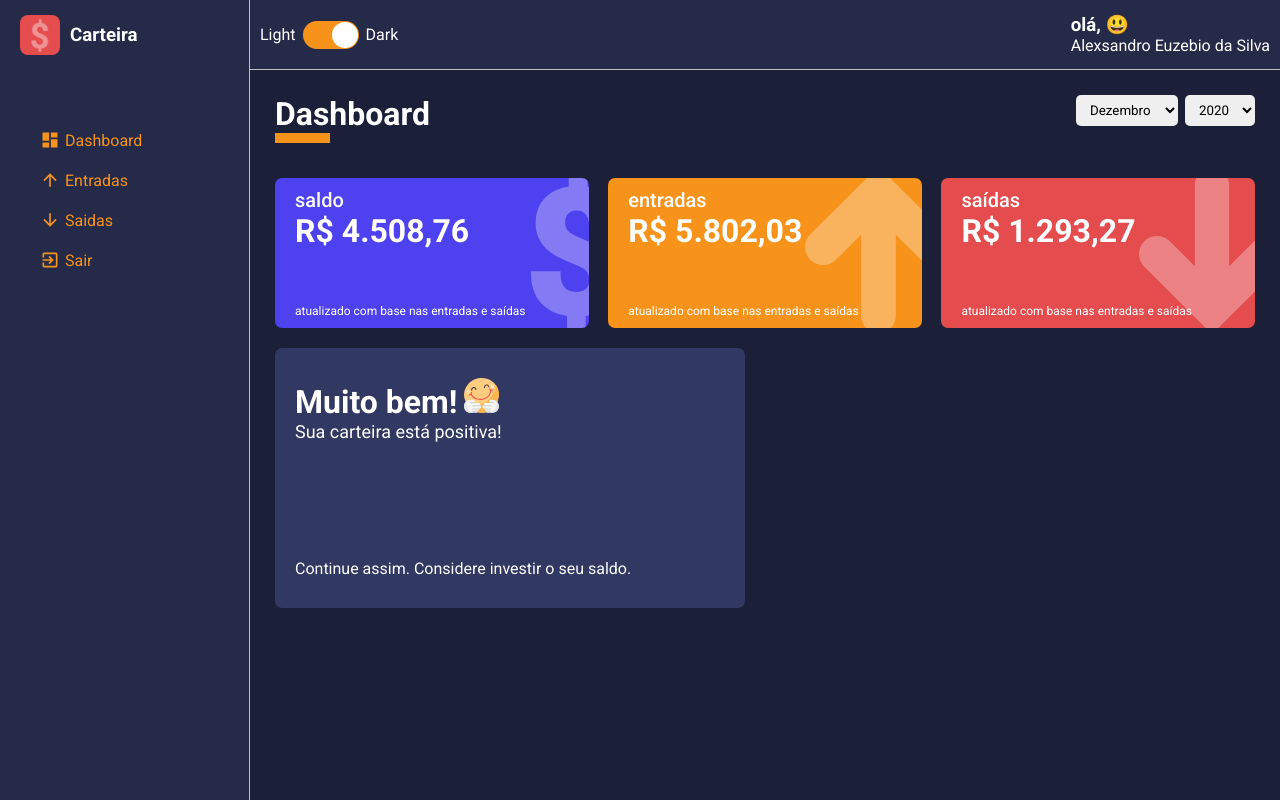
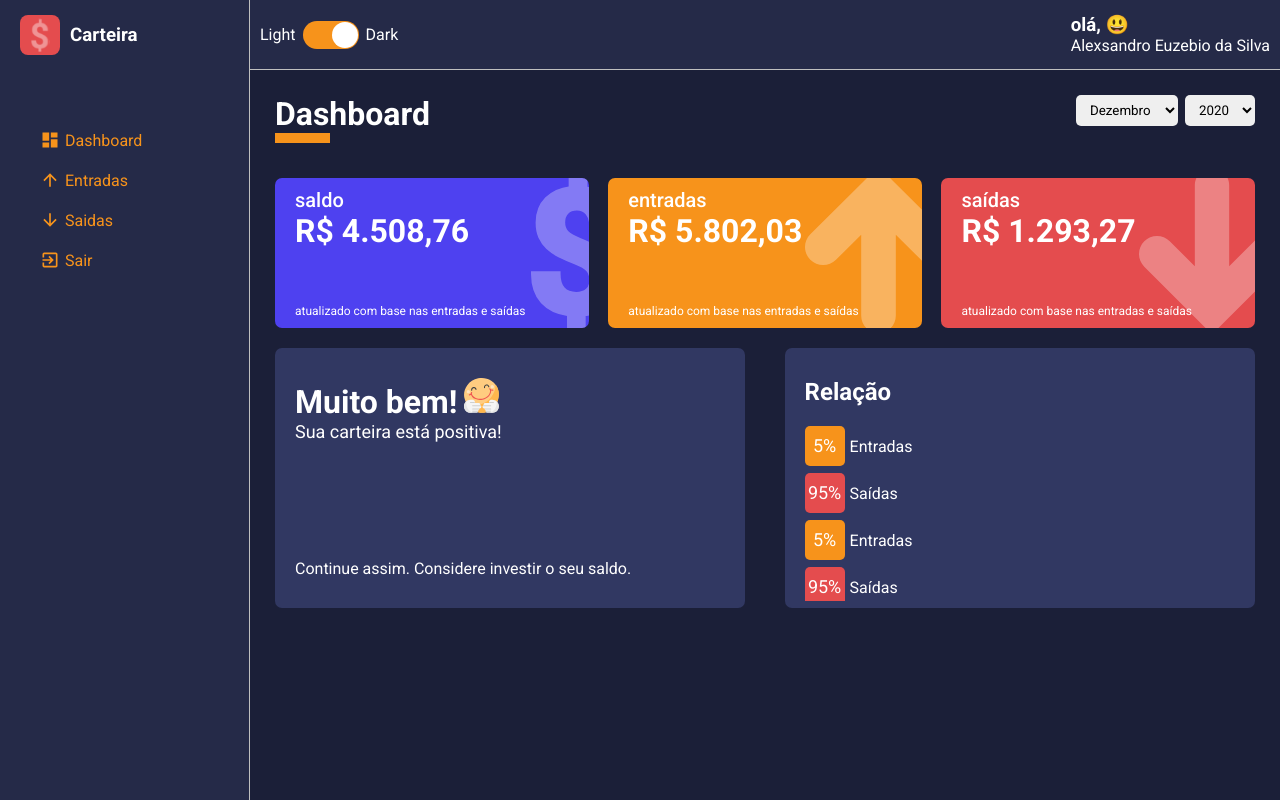
Before and after one commit to AlexsandroProjetosOficial/carteira, a React (Create React App) app: page /dashboard in a window 1280 px wide. Built offline with nearby package versions, Linux system fonts and the light colour scheme.

Commit message:
Criando o visual do gráfico de pizza.

```diff
--- a/package.json
+++ b/package.json
@@ -10,6 +10,7 @@
         "@types/node": "^12.0.0",
         "@types/react": "^17.0.0",
         "@types/react-dom": "^17.0.0",
+        "@types/recharts": "^1.8.18",
         "react": "^17.0.1",
         "react-countup": "^4.3.3",
         "react-dom": "^17.0.1",
@@ -17,6 +18,7 @@
         "react-router-dom": "^5.2.0",
         "react-scripts": "4.0.1",
         "react-switch": "^5.0.1",
+        "recharts": "^1.8.5",
         "styled-components": "^5.2.1",
         "typescript": "^4.0.3",
         "uuidv4": "^6.2.6",
--- /dev/null
+++ b/src/components/PieChart/index.tsx
@@ -0,0 +1,66 @@
+import React from 'react';
+// import {
+//     PieChart,
+//     Pie,
+//     ResponsiveContainer
+// } from 'recharts';
+import {
+    Container,
+    SideLeft,
+    LegendContainer,
+    Legend,
+    SideRight
+} from './styles';
+
+const PieChart: React.FC = () => (
+    <Container>
+        <SideLeft>
+            <h2>Relação</h2>
+            <LegendContainer>
+                <Legend color="#F7931B">
+                    <div>5%</div>
+                    <span>Entradas</span>
+                </Legend>
+
+                <Legend color="#E44C4E">
+                    <div>95%</div>
+                    <span>Saídas</span>
+                </Legend>
+                <Legend color="#F7931B">
+                    <div>5%</div>
+                    <span>Entradas</span>
+                </Legend>
+
+                <Legend color="#E44C4E">
+                    <div>95%</div>
+                    <span>Saídas</span>
+                </Legend>
+                <Legend color="#F7931B">
+                    <div>5%</div>
+                    <span>Entradas</span>
+                </Legend>
+
+                <Legend color="#E44C4E">
+                    <div>95%</div>
+                    <span>Saídas</span>
+                </Legend>
+            </LegendContainer>
+        </SideLeft>
+
+        <SideRight>
+            {/* <ResponsiveContainer>
+                <PieChart>
+                    <Pie
+                        data = {[]}
+                        labelLine = {false}
+                        dataKey = "percent"
+                    />
+                        {}
+                    </Pie>
+                </PieChart>
+            </ResponsiveContainer> */}
+        </SideRight>
+    </Container>
+);
+
+export default PieChart;
--- /dev/null
+++ b/src/components/PieChart/styles.ts
@@ -0,0 +1,67 @@
+import styled from 'styled-components';
+
+interface ILegendProps {
+    color: string;
+}
+
+export const Container = styled.div`
+    width: 48%;
+    height: 260px;
+    margin: 10px 0;
+    background-color: ${props => props.theme.colors.tertiary};
+    color: ${props => props.theme.colors.white};
+    border-radius: 7px;
+    display: flex;
+`;
+
+export const SideLeft = styled.aside`
+    padding: 30px 20px;
+
+    > h2 {
+        margin-bottom: 20px;
+    }
+`;
+
+export const LegendContainer = styled.ul`
+    list-style: none;
+    max-height: 175px;
+    padding-right: 15px;
+    overflow-y: scroll;
+
+    ::-webkit-scrollbar {
+        width: 10px;
+    }
+
+    ::-webkit-scrollbar-thumb {
+        background-color: ${props => props.theme.colors.secondary};
+        border-radius: 10px;
+    }
+
+    ::-webkit-scrollbar-track {
+        background-color: ${props => props.theme.colors.tertiary};
+    }
+`;
+
+export const Legend = styled.li<ILegendProps>`
+    display: flex;
+    align-items: center;
+    margin-bottom: 7px;
+
+    > div {
+        background-color: ${props => props.color};
+        width: 40px;
+        height: 40px;
+        border-radius: 5px;
+        font-size: 18px;
+        line-height: 40px;
+        text-align: center;
+    }
+
+    > span {
+        margin-left: 5px;
+    }
+`;
+
+export const SideRight = styled.main`
+
+`;
--- a/src/pages/Dashboard/index.tsx
+++ b/src/pages/Dashboard/index.tsx
@@ -3,6 +3,7 @@
 import SelectInput from '../../components/SelectInput';
 import WalletBox from '../../components/WalletBox';
 import MessageBox from '../../components/MessageBox';
+import PieChart from '../../components/PieChart';
 import gains from '../../repositories/gains';
 import expenses from '../../repositories/expenses';
 import listOfMonths from '../../utils/months';
@@ -177,6 +178,8 @@
                     description={message.description}
                     footerText={message.footerText}
                 />
+
+                <PieChart />
             </Content>
         </Container>
     );
```
Also changed, not shown: 2 other files (tests, documents, lock files or other folders).
